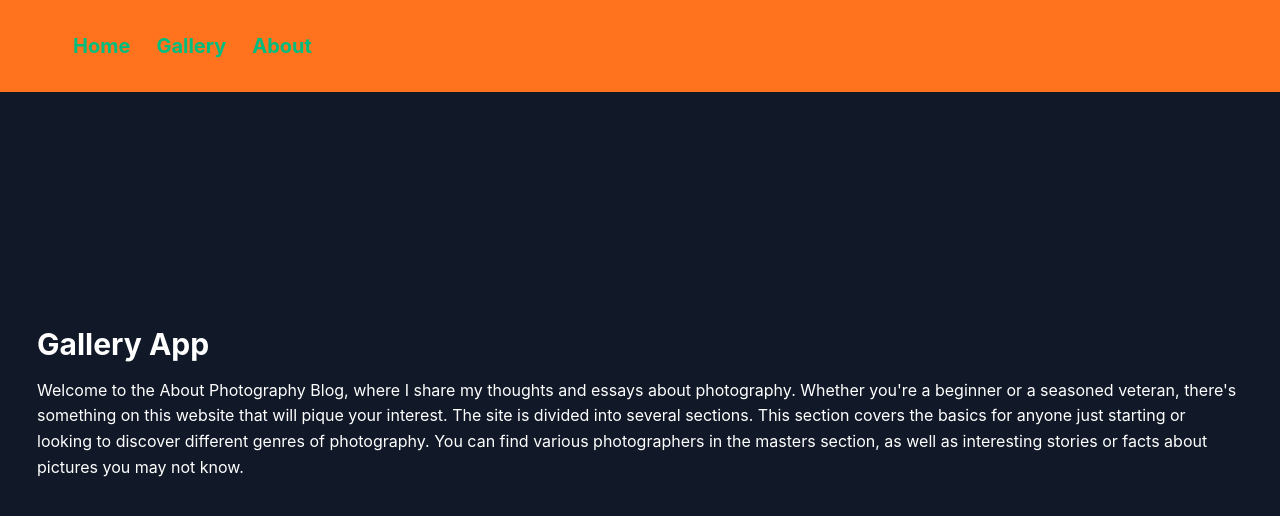
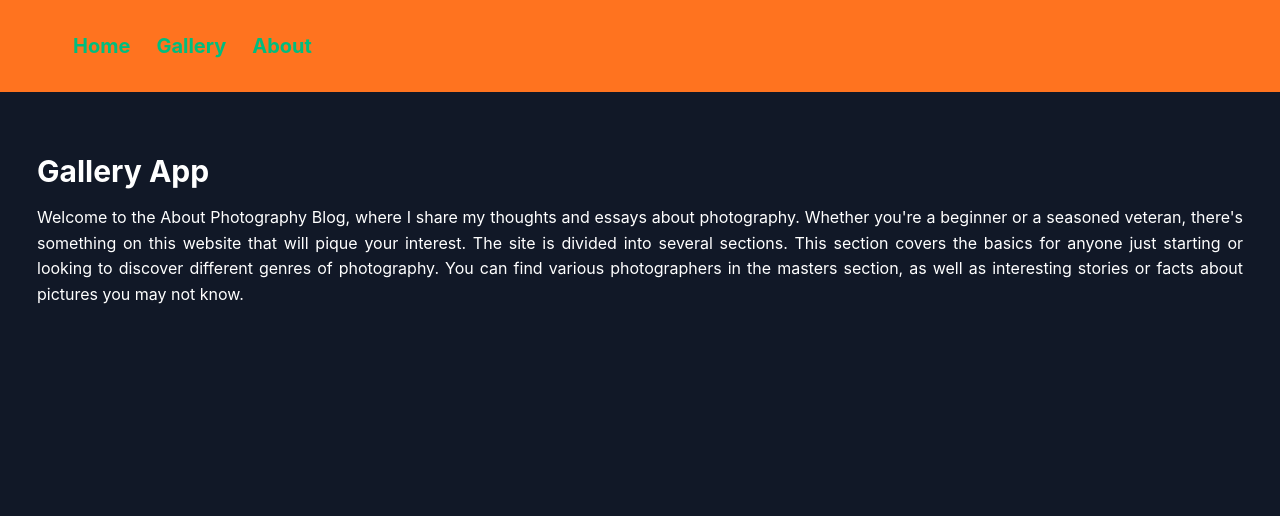
Before and after one commit to AkshayaShaji731/Gallery-App, a Vue app: page / in a window 1280 px wide. Shown: the top 516 px of the page. Built offline with nearby package versions, Linux system fonts and the light colour scheme.

Commit message:
style updated and formated all files

```diff
--- a/src/assets/main.css
+++ b/src/assets/main.css
@@ -21,13 +21,7 @@ a,
 }
 
 @media (min-width: 1024px) {
-  body {
-    display: flex;
-    place-items: center;
-  }
-
   #app {
     display: grid;
-    padding: 0 2rem;
   }
 }
--- a/src/components/cardSection.vue
+++ b/src/components/cardSection.vue
@@ -91,5 +91,4 @@ onMounted(async () => {
     grid-template-columns: repeat(4, 1fr);
   }
 }
-
 </style>
--- a/src/components/navbar.vue
+++ b/src/components/navbar.vue
@@ -13,12 +13,10 @@
 <style scoped>
 .gallery-nav{
     background-color: #ff731f;
-    position:fixed;
-    top:0;
-    left:0px;
     width:100%;
     padding:30px;
 }
+
 .gallery-nav ul{
     list-style-type:none;
     color:#fff;
--- a/src/pages/HomePage.vue
+++ b/src/pages/HomePage.vue
@@ -16,6 +16,11 @@
 <script ></script>
 
 <style scoped>
+.home-container {
+  padding: 50px 32px;
+  text-align: justify;
+}
+
 .home-heading,
 .home-content {
   color: white;
--- a/src/pages/home-page.vue
+++ /dev/null
@@ -1,32 +0,0 @@
-<template>
-  <section class="home-container">
-    <h2 class="home-headng">Gallery App</h2>
-    <p class="home-content">
-      Welcome to the About Photography Blog, where I share my thoughts and
-      essays about photography. Whether you're a beginner or a seasoned veteran,
-      there's something on this website that will pique your interest. The site
-      is divided into several sections. This section covers the basics for
-      anyone just starting or looking to discover different genres of
-      photography. You can find various photographers in the masters section, as
-      well as interesting stories or facts about pictures you may not know.
-    </p>
-
-  </section>
-</template>
-
-<script >
-</script>
-<style scoped>
-h2,
-p {
-  color: white;
-  padding:5px;
-}
-.home-headng{
-  position:relative;
-  font-size:30px;
-}
-.home-content{
-  font-size:16px
-}
-</style>
```
Also changed, not shown: src/components/search.vue (+10 -5 lines), src/assets/logo.svg (deleted).
